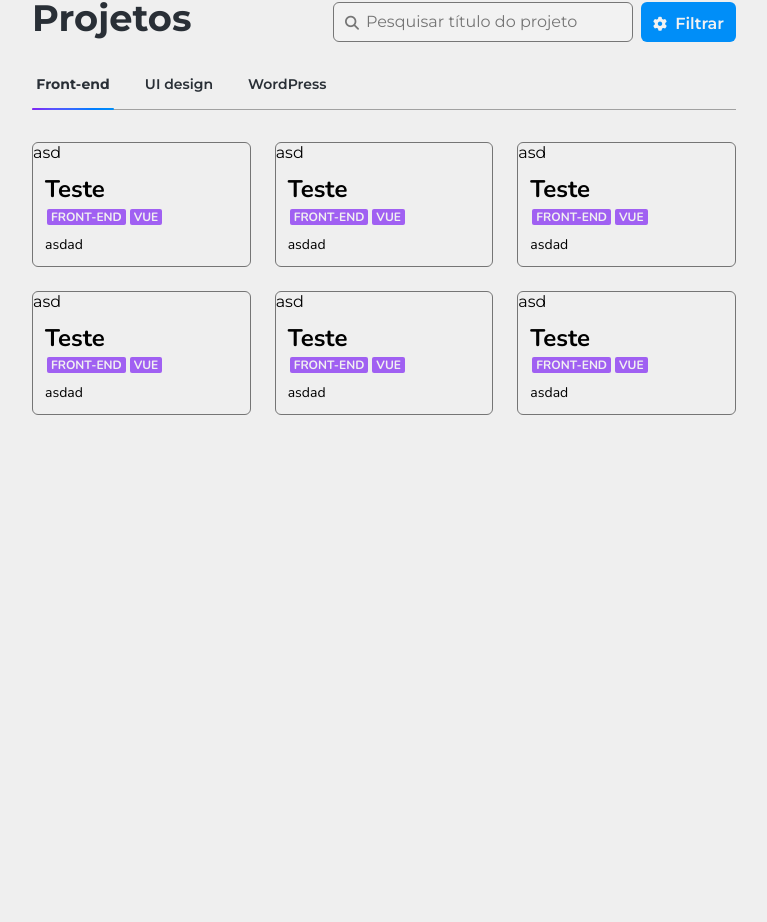
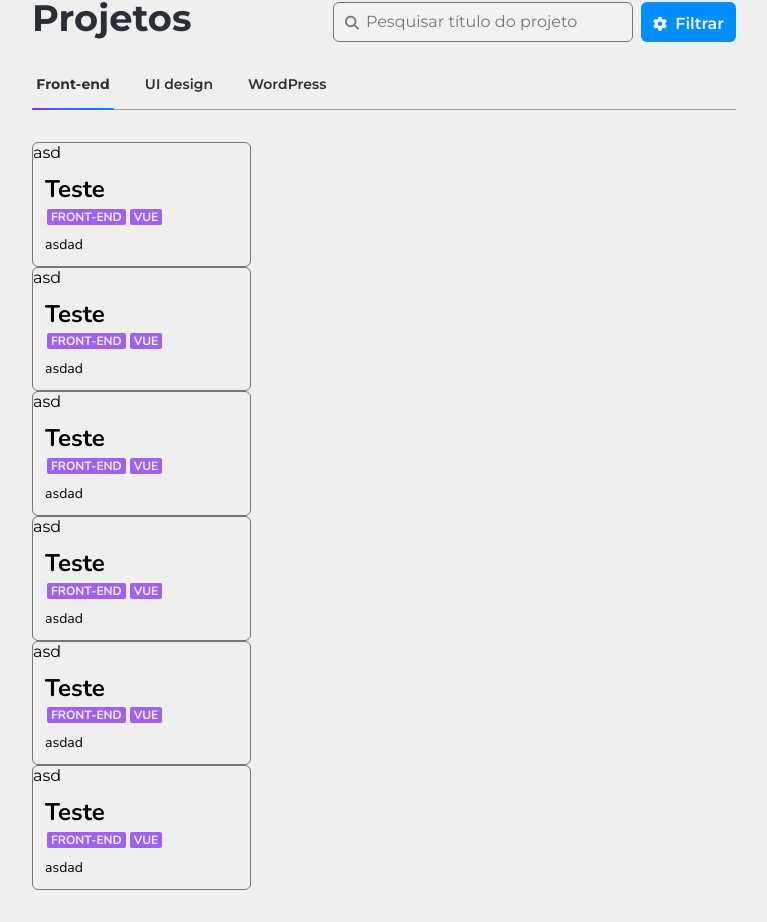
Before and after one commit to gleissonneves/gleissonneves, a Vue app: page / in a window 1280 px wide. Shown: the part 378-1300 px from the top of the page, without its empty margins (256-1023 px from the left). Before the commit the page ends 825 px from the top, so only its background shows below. Built offline with nearby package versions, Linux system fonts and the light colour scheme.

Commit message:
feat: adicionado modelo e responsividade do grid de cards

```diff
--- a/src/views/Home/HomeView.vue
+++ b/src/views/Home/HomeView.vue
@@ -49,6 +49,7 @@
       <div id="gruop-container-tab">
         <TransitionGroup tag="div" name="tab" mode="out-in">
           <div class="tab-content-card" v-if="tabIdActived === 1">
+            <div class="tab-content-card-body">
               <card-component
                 title="Teste"
                 :badge="badge"
@@ -79,8 +80,10 @@
                 :badge="badge"
               />
             </div>
+          </div>
 
           <div class="tab-content-card" v-else-if="tabIdActived === 2">
+            <div class="tab-content-card-body">
               <card-component
                 title="Teste"
                 :badge="UIbadge"
@@ -108,8 +111,9 @@
 
               <card-component
                 title="Teste"
-              :badge="badge"
+                :badge="UIbadge"
               />
+            </div>
           </div>
 
           <div class="tab-content-card" v-else>
@@ -323,10 +327,24 @@ export default {
   margin-top: 32px;
 }
 
+#gruop-container-tab {
  .tab-content-card {
     display: grid;
+    flex-wrap: wrap;
+    gap: 24px;
+  }
+
+  @media (min-width: 570px) {
+    .tab-content-card {
+       grid-template-columns: repeat(2, 1fr);
+    }
+  }
+
+  @media (min-width: 768px) {
+    .tab-content-card {
        grid-template-columns: repeat(3, 1fr);
-  gap: 24px;
+    }
+  }
 }
 
 // transition vue
```
Lines whose indentation alone changed are shown as unchanged.
